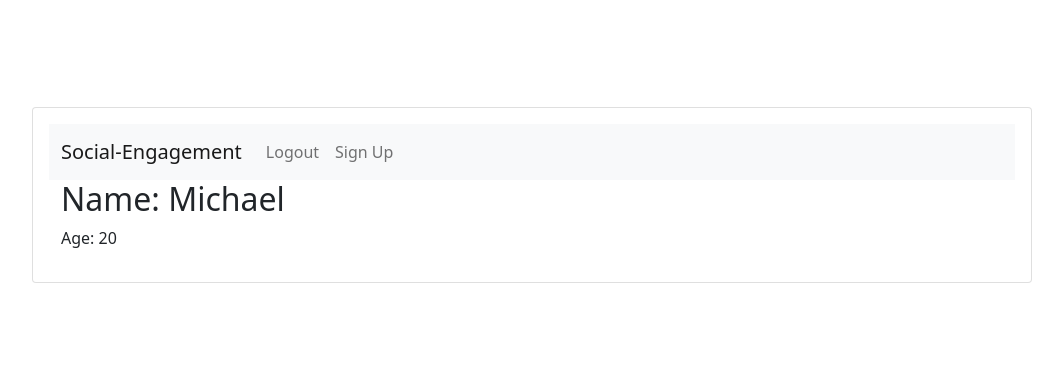
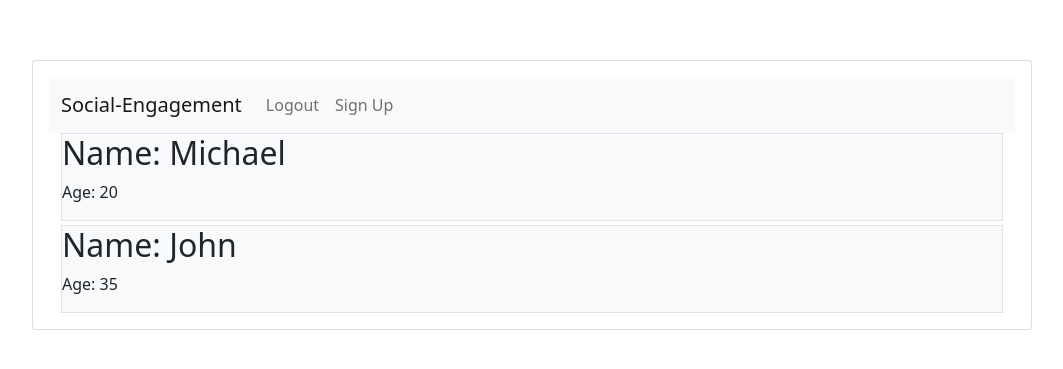
Before and after one commit to qrkwang/TT3_14, a React (Create React App) app in the folder frontend/: page /homepage in a window 1280 px wide. Shown: the part 205-574 px from the top of the page, without its empty margins (108-1171 px from the left). Built offline with nearby package versions, Linux system fonts and the light colour scheme.

Commit message:
added a stack to display posts

```diff
--- a/frontend/src/components/Homepage.js
+++ b/frontend/src/components/Homepage.js
@@ -1,9 +1,9 @@
 import React, { useEffect, useState } from 'react';
-import { Container, Navbar, Nav, Card } from 'react-bootstrap';
+import { Container, Navbar, Nav, Card, Stack } from 'react-bootstrap';
 // import Axios from 'axios'
 
 function Homepage() {
-    const [listOfUsers, setListofUsers] = useState([{ name: 'Michael', age: 20 }]);
+    const [listOfUsers, setListofUsers] = useState([{ name: 'Michael', age: 20 }, { name: 'John', age: 35 }]);
 
     // useEffect(() => {
     //     Axios.get('localhost:8080/post/getall')
@@ -25,14 +25,16 @@ function Homepage() {
                     </Container>
                 </Navbar>
                 <Container>
+                    <Stack gap={1}>
                         {listOfUsers.map((user) => {
                             return (
-                            <div>
+                                <div className='bg-light border'>
                                     <h2>Name: {user.name}</h2>
                                     <p>Age: {user.age}</p>
                                 </div>
                             );
                         })}
+                    </Stack>
                 </Container>
             </Card.Body>
         </Card>
```
Lines whose indentation alone changed are shown as unchanged.
